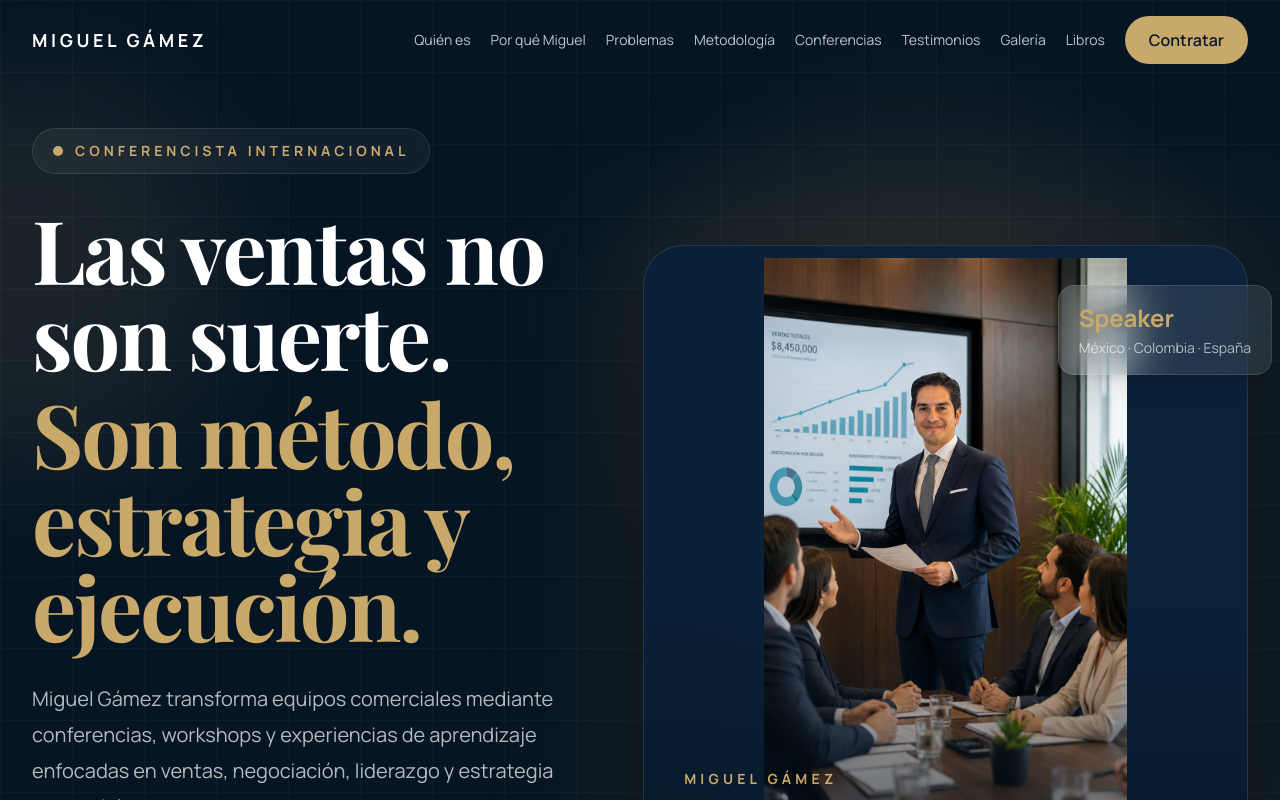
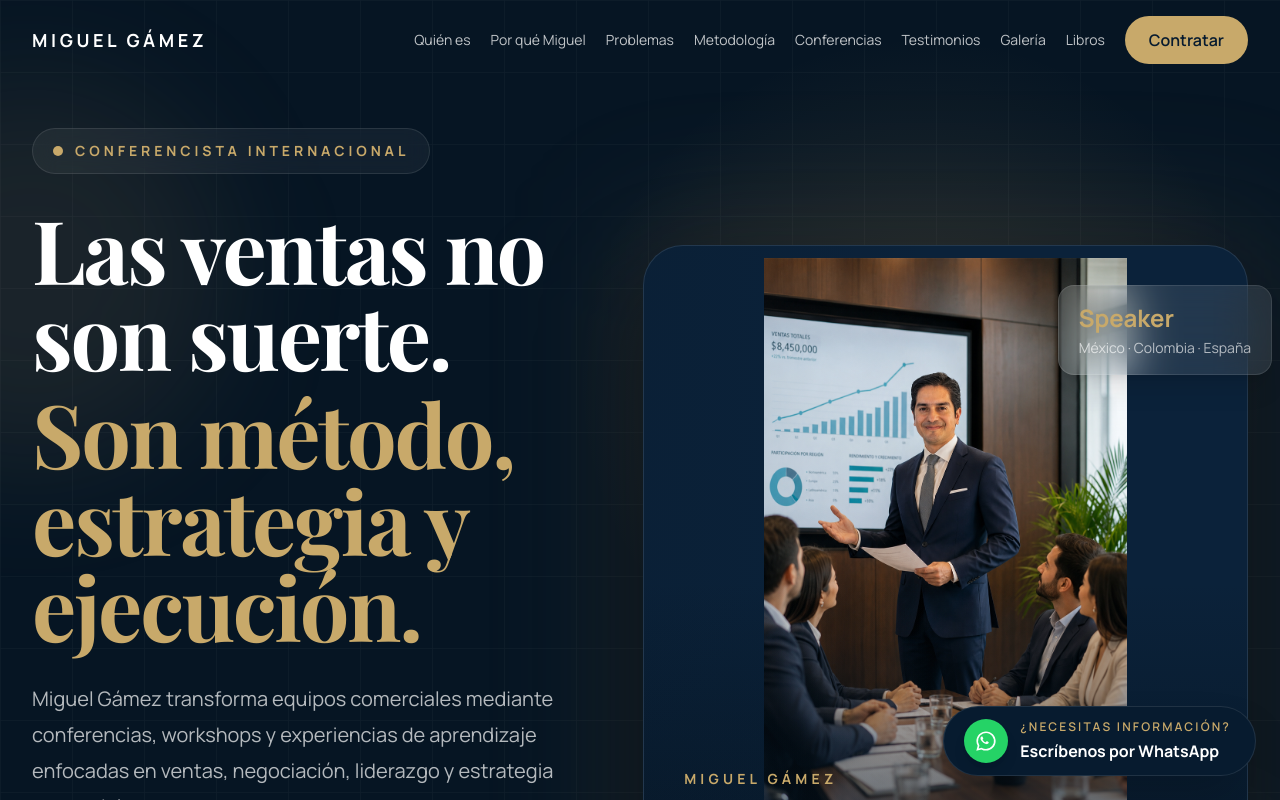
Before and after one commit to GustavoJrl/miguel-gamez-speaker, a Next.js app: page / in a window 1280 px wide. Shown: the top 800 px of the page. Built offline with nearby package versions, Linux system fonts and the light colour scheme; a web font is replaced by a local one.

Commit message:
Agregar botón flotante de WhatsApp

```diff
--- /dev/null
+++ b/app/components/WhatsAppButton.tsx
@@ -0,0 +1,39 @@
+export default function WhatsAppButton() {
+  const mensaje =
+    "Hola, me gustaría recibir información sobre las conferencias de Miguel Gámez.";
+
+  const enlace = `https://wa.me/529992430579?text=${encodeURIComponent(
+    mensaje
+  )}`;
+
+  return (
+    <a
+      href={enlace}
+      target="_blank"
+      rel="noopener noreferrer"
+      aria-label="Contactar por WhatsApp"
+      className="group fixed bottom-6 right-6 z-[9000] flex items-center gap-3 rounded-full border border-white/10 bg-[#071B2F] px-4 py-3 text-white shadow-2xl transition duration-300 hover:-translate-y-1 hover:bg-[#C8A96A] hover:text-[#071B2F] sm:px-5"
+    >
+      <span className="flex h-11 w-11 items-center justify-center rounded-full bg-[#25D366] text-white shadow-lg transition duration-300 group-hover:scale-105">
+        <svg
+          viewBox="0 0 32 32"
+          aria-hidden="true"
+          className="h-6 w-6 fill-current"
+        >
+          <path d="M19.11 17.21c-.27-.14-1.6-.79-1.85-.88-.25-.09-.43-.14-.61.14-.18.27-.7.88-.86 1.06-.16.18-.32.2-.59.07-.27-.14-1.15-.42-2.19-1.35-.81-.72-1.36-1.61-1.52-1.88-.16-.27-.02-.42.12-.56.12-.12.27-.32.41-.47.14-.16.18-.27.27-.45.09-.18.05-.34-.02-.47-.07-.14-.61-1.47-.84-2.01-.22-.53-.45-.46-.61-.47h-.52c-.18 0-.47.07-.72.34-.25.27-.95.93-.95 2.26 0 1.33.97 2.62 1.11 2.8.14.18 1.91 2.92 4.63 4.09.65.28 1.16.45 1.55.58.65.21 1.24.18 1.71.11.52-.08 1.6-.65 1.83-1.29.23-.63.23-1.17.16-1.29-.07-.11-.25-.18-.52-.32Z" />
+          <path d="M16.04 3.2c-7.08 0-12.83 5.75-12.83 12.83 0 2.26.59 4.47 1.71 6.42L3.1 29l6.72-1.76a12.82 12.82 0 0 0 6.21 1.57h.01c7.08 0 12.83-5.75 12.83-12.83S23.12 3.2 16.04 3.2Zm0 23.45h-.01c-1.91 0-3.79-.51-5.43-1.48l-.39-.23-3.99 1.05 1.06-3.89-.25-.4a10.63 10.63 0 1 1 9.01 4.95Z" />
+        </svg>
+      </span>
+
+      <span className="hidden pr-1 text-left sm:block">
+        <span className="block text-xs font-semibold uppercase tracking-[0.18em] text-[#C8A96A] transition group-hover:text-[#071B2F]/70">
+          ¿Necesitas información?
+        </span>
+
+        <span className="mt-1 block font-bold">
+          Escríbenos por WhatsApp
+        </span>
+      </span>
+    </a>
+  );
+}
--- a/app/page.tsx
+++ b/app/page.tsx
@@ -2,6 +2,7 @@ import CustomCursor from "./components/CustomCursor";
 import Loader from "./components/Loader";
 import Navbar from "./components/Navbar";
 import Reveal from "./components/Reveal";
+import WhatsAppButton from "./components/WhatsAppButton";
 import Hero from "./sections/Hero";
 import About from "./sections/About";
 import WhyMiguel from "./sections/WhyMiguel";
@@ -22,6 +23,7 @@ export default function Home() {
       <Loader />
       <CustomCursor />
       <Navbar />
+      <WhatsAppButton />
 
       <main>
         <Hero />
```
